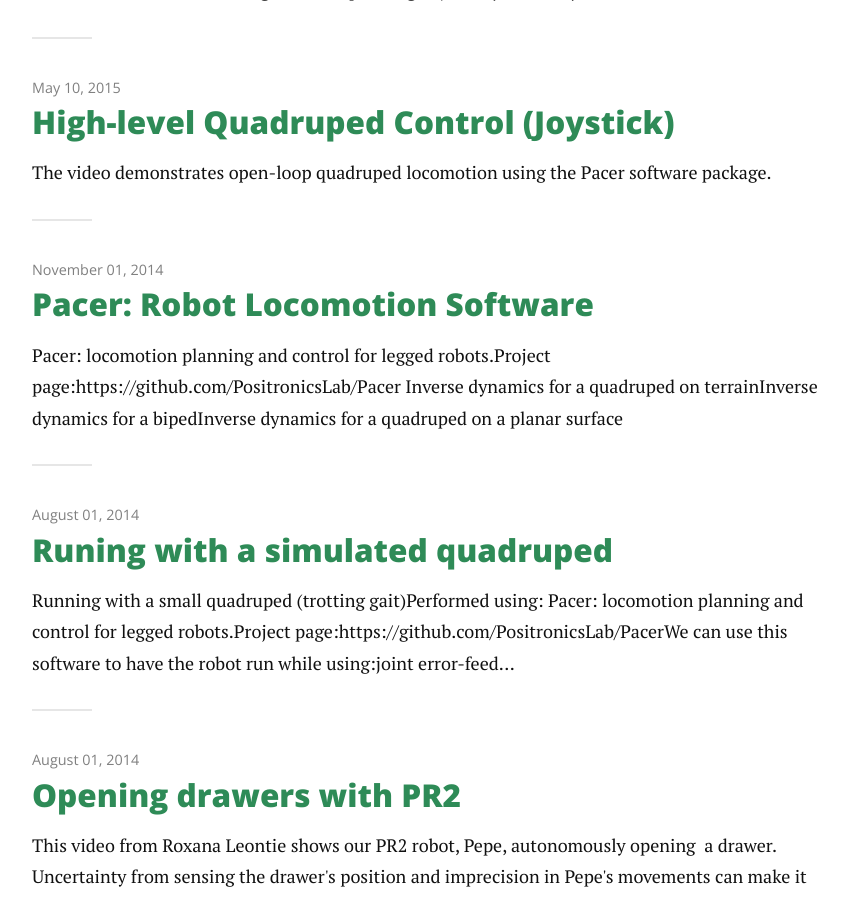
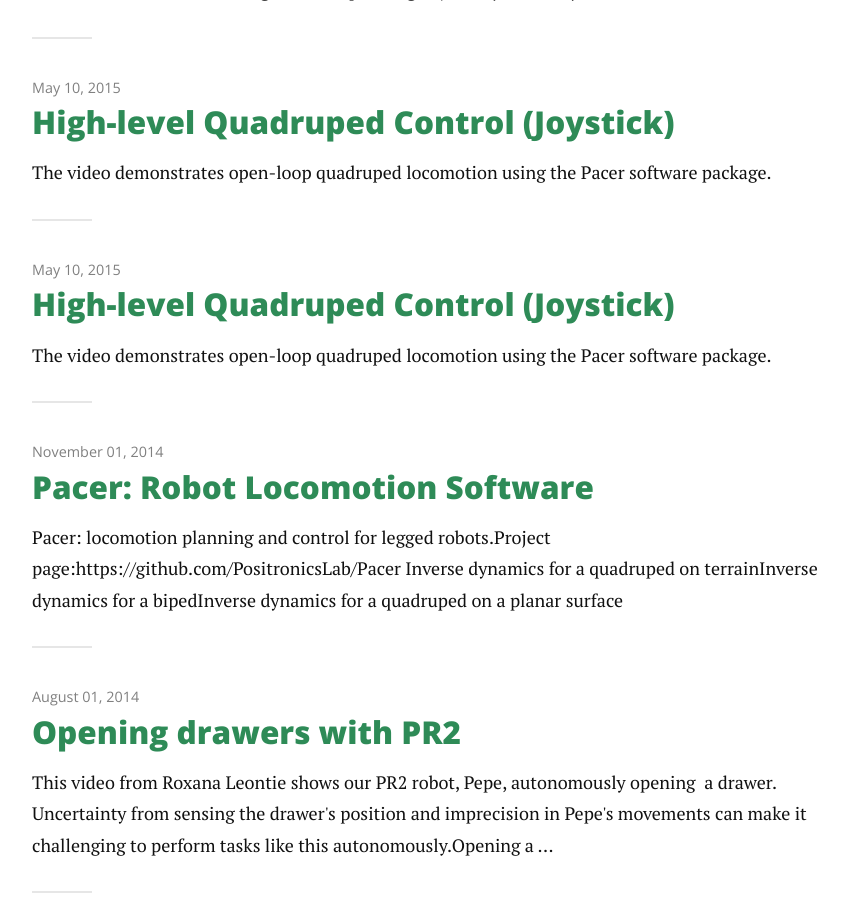
Before and after one commit to PositronicsLab/positronicslab.github.io, a Jekyll site: the page built from blog/index.html, in a window 1280 px wide and 900 px high, scrolled down 524 px. Shown: the whole window, without its empty margins (208-1056 px from the left). Built offline with Jekyll 4.4.1, drawn with Linux system fonts in a browser that asks for light colours; nearby versions of some CDN libraries; Markdown is read by kramdown in place of the engine named in the settings; the list of posts is cut into pages by our own code.

Commit message:
This is a test

```diff
--- a/_posts/2015-04-10-running-quadruped.markdown
+++ b/_posts/2015-04-10-running-quadruped.markdown
@@ -1,31 +1,11 @@
 ---
 layout: post
-title:  "Runing with a simulated quadruped"
-date:   2014-08-01
+title:  "High-level Quadruped Control (Joystick)"
+date:   2015-05-10
 ---
 
-<p class="intro"><span class="dropcap">R</span>unning with a small quadruped (trotting gait)
-Performed using: Pacer: locomotion planning and control for legged robots.
-Project page:
-<a title="https://github.com/PositronicsLab/Pacer" href="https://github.com/PositronicsLab/Pacer">https://github.com/PositronicsLab/Pacer</a></p>
+<p class="intro"><span class="dropcap">T</span>he video demonstrates open-loop quadruped locomotion using the <a href="https://github.com/PositronicsLab/Pacer" title="Pacer">Pacer</a> software package.</p>
 
-We can use this software to have the robot run while using:
-joint error-feedback (PID) control (unilateral contact with friction)
-inverse dynamics (unilateral contact with friction)
-inverted pendulum error-feedback (PID) stabilization (compressive and frictional ground reaction forces)
-
-the direction the robot is heading is refined online.  The robot is running toward a waypoint 10 meters in front of the robots starting position.
-
-Running at 0.5 m/s (1.1 mph):
-
-<a href="http://www.youtube.com/watch?feature=player_embedded&v=OKvNG_Zudw0
-" target="_blank"><img src="http://img.youtube.com/vi/OKvNG_Zudw0/0.jpg"
+<a href="http://www.youtube.com/watch?feature=player_embedded&v=pOzGo5PdZ-k
+" target="_blank"><img src="http://img.youtube.com/vi/pOzGo5PdZ-k/0.jpg"
 alt="IMAGE ALT TEXT HERE" width="400" border="10" /></a>
-
-Running at 1 – 1.5 m/s (2.2 - 3.3 mph):
-
-<a href="http://www.youtube.com/watch?feature=player_embedded&v=B3z7lRnhmzU
-" target="_blank"><img src="http://img.youtube.com/vi/B3z7lRnhmzU/0.jpg"
-alt="IMAGE ALT TEXT HERE" width="400" border="10" /></a>
-
-Scaling the R. Links robot up to the size of Big Dog (Boston Dynamics) or HyQ (IIT)—Both, roughly are about 1 meter in length—this is equivalent to a 10 mph run.
```
